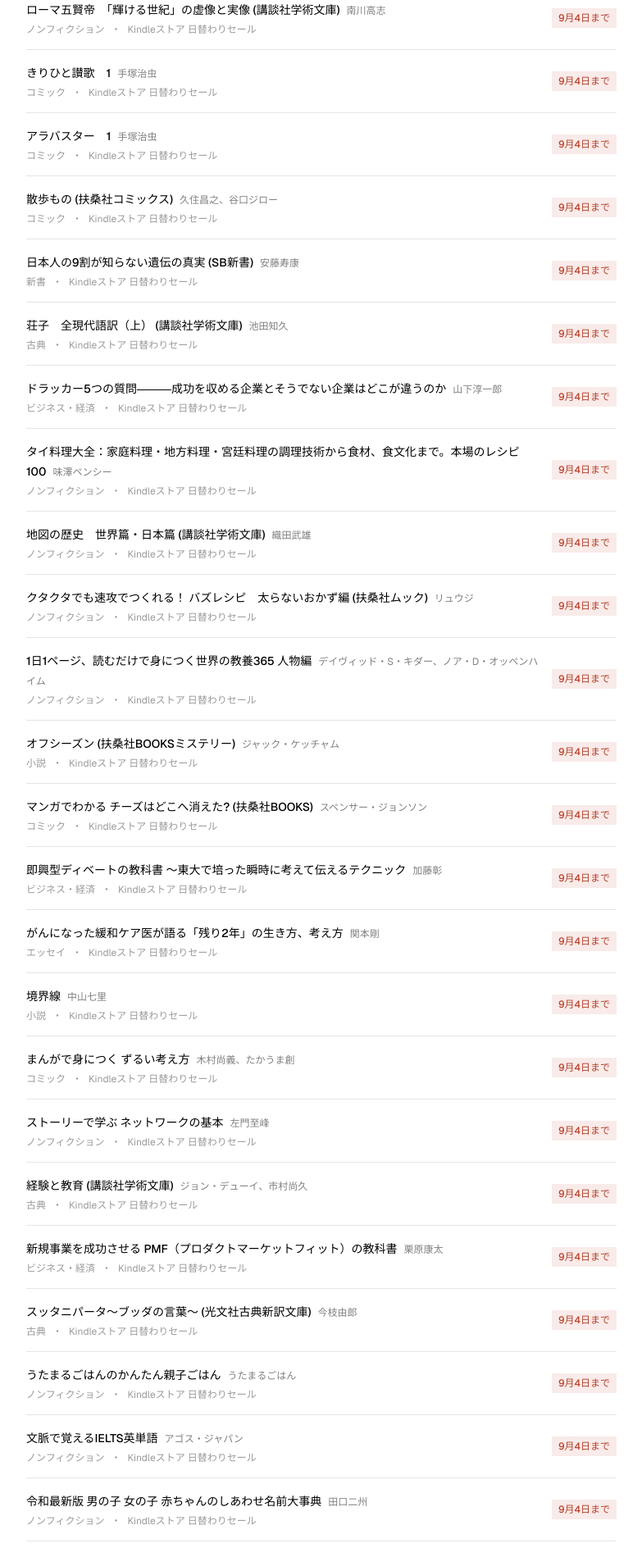
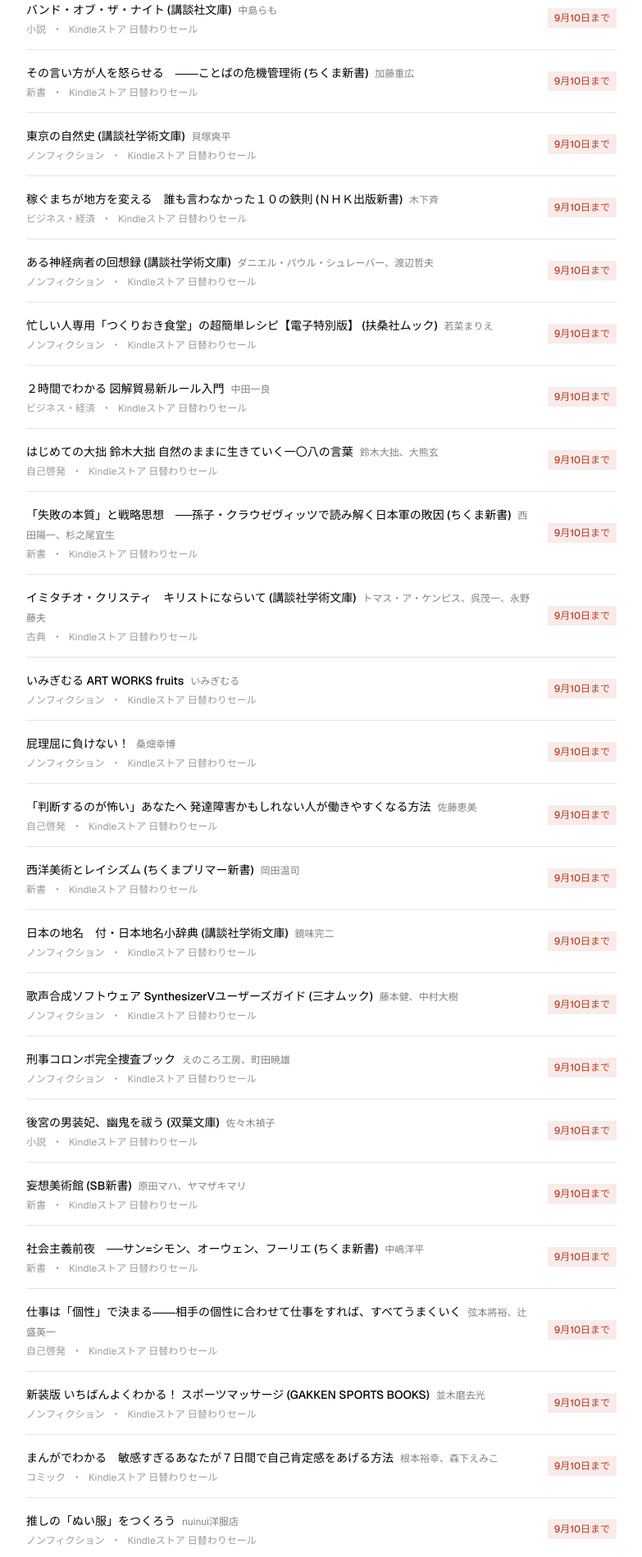
Before and after one commit to Wtr1818/kindle-sensho, a Next.js app: page /today-sale in a window 1280 px wide. Shown: the part 440-2339 px from the top of the page at 82% size, without its empty margins (248-1031 px from the left). Built offline with nearby package versions, Linux system fonts and the light colour scheme.

Commit message:
本日のKindle日替わりセール30件を実機検証のうえdailySaleList.tsを更新（2026-09-11）
entries.ts・推薦リストライブラリとの新規マッチは0件のため記事追加なし

```diff
--- a/data/dailySaleList.ts
+++ b/data/dailySaleList.ts
@@ -10,277 +10,277 @@
   saleEndsAt?: string;
 };
 
-export const dailySaleUpdatedAt = "2026-09-05";
+export const dailySaleUpdatedAt = "2026-09-11";
 
 export const dailySaleList: SaleListItem[] = [
   {
-    title: "ローマ五賢帝　「輝ける世紀」の虚像と実像 (講談社学術文庫)",
-    author: "南川高志",
-    asin: "B00IJ6V1AU",
-    link: "https://www.amazon.co.jp/dp/B00IJ6V1AU/?tag=yomimado91-22",
+    title: "バンド・オブ・ザ・ナイト (講談社文庫)",
+    author: "中島らも",
+    asin: "B00D2NG2MW",
+    link: "https://www.amazon.co.jp/dp/B00D2NG2MW/?tag=yomimado91-22",
+    saleName: "Kindleストア 日替わりセール",
+    genre: "小説",
+    saleEndsAt: "2026-09-11",
+  },
+  {
+    title: "その言い方が人を怒らせる　――ことばの危機管理術 (ちくま新書)",
+    author: "加藤重広",
+    asin: "B00I5FLAEW",
+    link: "https://www.amazon.co.jp/dp/B00I5FLAEW/?tag=yomimado91-22",
+    saleName: "Kindleストア 日替わりセール",
+    genre: "新書",
+    saleEndsAt: "2026-09-11",
+  },
+  {
+    title: "東京の自然史 (講談社学術文庫)",
+    author: "貝塚爽平",
+    asin: "B00PSE2Z4M",
+    link: "https://www.amazon.co.jp/dp/B00PSE2Z4M/?tag=yomimado91-22",
     saleName: "Kindleストア 日替わりセール",
     genre: "ノンフィクション",
-    saleEndsAt: "2026-09-05",
+    saleEndsAt: "2026-09-11",
   },
   {
-    title: "きりひと讃歌　1",
-    author: "手塚治虫",
-    asin: "B00JPXE3JM",
-    link: "https://www.amazon.co.jp/dp/B00JPXE3JM/?tag=yomimado91-22",
+    title: "稼ぐまちが地方を変える　誰も言わなかった１０の鉄則 (ＮＨＫ出版新書)",
+    author: "木下斉",
+    asin: "B00YJ6E5X4",
+    link: "https://www.amazon.co.jp/dp/B00YJ6E5X4/?tag=yomimado91-22",
+    saleName: "Kindleストア 日替わりセール",
+    genre: "ビジネス・経済",
+    saleEndsAt: "2026-09-11",
+  },
+  {
+    title: "ある神経病者の回想録 (講談社学術文庫)",
+    author: "ダニエル・パウル・シュレーバー、渡辺哲夫",
+    asin: "B016PNVMXE",
+    link: "https://www.amazon.co.jp/dp/B016PNVMXE/?tag=yomimado91-22",
+    saleName: "Kindleストア 日替わりセール",
+    genre: "ノンフィクション",
+    saleEndsAt: "2026-09-11",
+  },
+  {
+    title: "忙しい人専用「つくりおき食堂」の超簡単レシピ【電子特別版】 (扶桑社ムック)",
+    author: "若菜まりえ",
+    asin: "B07CG7ZF8W",
+    link: "https://www.amazon.co.jp/dp/B07CG7ZF8W/?tag=yomimado91-22",
+    saleName: "Kindleストア 日替わりセール",
+    genre: "ノンフィクション",
+    saleEndsAt: "2026-09-11",
+  },
+  {
+    title: "２時間でわかる 図解貿易新ルール入門",
+    author: "中田一良",
+    asin: "B07CGHH4N8",
+    link: "https://www.amazon.co.jp/dp/B07CGHH4N8/?tag=yomimado91-22",
+    saleName: "Kindleストア 日替わりセール",
+    genre: "ビジネス・経済",
+    saleEndsAt: "2026-09-11",
+  },
+  {
+    title: "はじめての大拙 鈴木大拙 自然のままに生きていく一〇八の言葉",
+    author: "鈴木大拙、大熊玄",
+    asin: "B07VT5ZK3K",
+    link: "https://www.amazon.co.jp/dp/B07VT5ZK3K/?tag=yomimado91-22",
+    saleName: "Kindleストア 日替わりセール",
+    genre: "自己啓発",
+    saleEndsAt: "2026-09-11",
+  },
+  {
+    title: "「失敗の本質」と戦略思想　──孫子・クラウゼヴィッツで読み解く日本軍の敗因 (ちくま新書)",
+    author: "西田陽一、杉之尾宜生",
+    asin: "B081V7TGG3",
+    link: "https://www.amazon.co.jp/dp/B081V7TGG3/?tag=yomimado91-22",
+    saleName: "Kindleストア 日替わりセール",
+    genre: "新書",
+    saleEndsAt: "2026-09-11",
+  },
+  {
+    title: "イミタチオ・クリスティ　キリストにならいて (講談社学術文庫)",
+    author: "トマス・ア・ケンピス、呉茂一、永野藤夫",
+    asin: "B0827TDGFZ",
+    link: "https://www.amazon.co.jp/dp/B0827TDGFZ/?tag=yomimado91-22",
+    saleName: "Kindleストア 日替わりセール",
+    genre: "古典",
+    saleEndsAt: "2026-09-11",
+  },
+  {
+    title: "いみぎむる ART WORKS fruits",
+    author: "いみぎむる",
+    asin: "B084Z48S2M",
+    link: "https://www.amazon.co.jp/dp/B084Z48S2M/?tag=yomimado91-22",
+    saleName: "Kindleストア 日替わりセール",
+    genre: "ノンフィクション",
+    saleEndsAt: "2026-09-11",
+  },
+  {
+    title: "屁理屈に負けない！",
+    author: "桑畑幸博",
+    asin: "B089LYY2XW",
+    link: "https://www.amazon.co.jp/dp/B089LYY2XW/?tag=yomimado91-22",
+    saleName: "Kindleストア 日替わりセール",
+    genre: "ノンフィクション",
+    saleEndsAt: "2026-09-11",
+  },
+  {
+    title: "「判断するのが怖い」あなたへ 発達障害かもしれない人が働きやすくなる方法",
+    author: "佐藤恵美",
+    asin: "B08CZSGQHV",
+    link: "https://www.amazon.co.jp/dp/B08CZSGQHV/?tag=yomimado91-22",
+    saleName: "Kindleストア 日替わりセール",
+    genre: "自己啓発",
+    saleEndsAt: "2026-09-11",
+  },
+  {
+    title: "西洋美術とレイシズム (ちくまプリマー新書)",
+    author: "岡田温司",
+    asin: "B08PBL956S",
+    link: "https://www.amazon.co.jp/dp/B08PBL956S/?tag=yomimado91-22",
+    saleName: "Kindleストア 日替わりセール",
+    genre: "新書",
+    saleEndsAt: "2026-09-11",
+  },
+  {
+    title: "日本の地名　付・日本地名小辞典 (講談社学術文庫)",
+    author: "鏡味完二",
+    asin: "B093WJ342L",
+    link: "https://www.amazon.co.jp/dp/B093WJ342L/?tag=yomimado91-22",
+    saleName: "Kindleストア 日替わりセール",
+    genre: "ノンフィクション",
+    saleEndsAt: "2026-09-11",
+  },
+  {
+    title: "歌声合成ソフトウェア SynthesizerVユーザーズガイド (三才ムック)",
+    author: "藤本健、中村大樹",
+    asin: "B09CGJBRY1",
+    link: "https://www.amazon.co.jp/dp/B09CGJBRY1/?tag=yomimado91-22",
+    saleName: "Kindleストア 日替わりセール",
+    genre: "ノンフィクション",
+    saleEndsAt: "2026-09-11",
+  },
+  {
+    title: "刑事コロンボ完全捜査ブック",
+    author: "えのころ工房、町田暁雄",
+    asin: "B09GS2FY5P",
+    link: "https://www.amazon.co.jp/dp/B09GS2FY5P/?tag=yomimado91-22",
+    saleName: "Kindleストア 日替わりセール",
+    genre: "ノンフィクション",
+    saleEndsAt: "2026-09-11",
+  },
+  {
+    title: "後宮の男装妃、幽鬼を祓う (双葉文庫)",
+    author: "佐々木禎子",
+    asin: "B09JVN3PBB",
+    link: "https://www.amazon.co.jp/dp/B09JVN3PBB/?tag=yomimado91-22",
+    saleName: "Kindleストア 日替わりセール",
+    genre: "小説",
+    saleEndsAt: "2026-09-11",
+  },
+  {
+    title: "妄想美術館 (SB新書)",
+    author: "原田マハ、ヤマザキマリ",
+    asin: "B09KMW8JVB",
+    link: "https://www.amazon.co.jp/dp/B09KMW8JVB/?tag=yomimado91-22",
+    saleName: "Kindleストア 日替わりセール",
+    genre: "新書",
+    saleEndsAt: "2026-09-11",
+  },
+  {
+    title: "社会主義前夜　──サン=シモン、オーウェン、フーリエ (ちくま新書)",
+    author: "中嶋洋平",
+    asin: "B0BHJH5XD8",
+    link: "https://www.amazon.co.jp/dp/B0BHJH5XD8/?tag=yomimado91-22",
+    saleName: "Kindleストア 日替わりセール",
+    genre: "新書",
+    saleEndsAt: "2026-09-11",
+  },
+  {
+    title: "仕事は「個性」で決まる――相手の個性に合わせて仕事をすれば、すべてうまくいく",
+    author: "弦本將裕、辻盛英一",
+    asin: "B0BW3XK7TF",
+    link: "https://www.amazon.co.jp/dp/B0BW3XK7TF/?tag=yomimado91-22",
+    saleName: "Kindleストア 日替わりセール",
+    genre: "自己啓発",
+    saleEndsAt: "2026-09-11",
+  },
+  {
+    title: "新装版 いちばんよくわかる！ スポーツマッサージ (GAKKEN SPORTS BOOKS)",
+    author: "並木磨去光",
+    asin: "B0BXD36CJ3",
+    link: "https://www.amazon.co.jp/dp/B0BXD36CJ3/?tag=yomimado91-22",
+    saleName: "Kindleストア 日替わりセール",
+    genre: "ノンフィクション",
+    saleEndsAt: "2026-09-11",
+  },
+  {
+    title: "まんがでわかる　敏感すぎるあなたが７日間で自己肯定感をあげる方法",
+    author: "根本裕幸、森下えみこ",
+    asin: "B0CG8SVRDQ",
+    link: "https://www.amazon.co.jp/dp/B0CG8SVRDQ/?tag=yomimado91-22",
     saleName: "Kindleストア 日替わりセール",
     genre: "コミック",
-    saleEndsAt: "2026-09-05",
+    saleEndsAt: "2026-09-11",
   },
   {
-    title: "アラバスター　1",
-    author: "手塚治虫",
-    asin: "B00JPXE5ZY",
-    link: "https://www.amazon.co.jp/dp/B00JPXE5ZY/?tag=yomimado91-22",
+    title: "推しの「ぬい服」をつくろう",
+    author: "nuinui洋服店",
+    asin: "B0CGWBWK54",
+    link: "https://www.amazon.co.jp/dp/B0CGWBWK54/?tag=yomimado91-22",
     saleName: "Kindleストア 日替わりセール",
-    genre: "コミック",
-    saleEndsAt: "2026-09-05",
+    genre: "ノンフィクション",
+    saleEndsAt: "2026-09-11",
   },
   {
-    title: "散歩もの (扶桑社コミックス)",
-    author: "久住昌之、谷口ジロー",
-    asin: "B00MAZDDD4",
-    link: "https://www.amazon.co.jp/dp/B00MAZDDD4/?tag=yomimado91-22",
+    title: "心のゾウを動かす方法",
+    author: "竹林正樹",
+    asin: "B0CH9NBKLT",
+    link: "https://www.amazon.co.jp/dp/B0CH9NBKLT/?tag=yomimado91-22",
     saleName: "Kindleストア 日替わりセール",
-    genre: "コミック",
-    saleEndsAt: "2026-09-05",
+    genre: "自己啓発",
+    saleEndsAt: "2026-09-11",
   },
   {
-    title: "日本人の9割が知らない遺伝の真実 (SB新書)",
-    author: "安藤寿康",
-    asin: "B01MROXAQD",
-    link: "https://www.amazon.co.jp/dp/B01MROXAQD/?tag=yomimado91-22",
+    title: "音声DL BOOK　中学英語で読める　はじめての英語ミステリーノベル　シャーロック・ホームズが女子高生に転生していた件",
+    author: "綿村ゆり、カレン・ヘドリック",
+    asin: "B0CM3JDD4R",
+    link: "https://www.amazon.co.jp/dp/B0CM3JDD4R/?tag=yomimado91-22",
     saleName: "Kindleストア 日替わりセール",
-    genre: "新書",
-    saleEndsAt: "2026-09-05",
+    genre: "ノンフィクション",
+    saleEndsAt: "2026-09-11",
   },
   {
-    title: "荘子　全現代語訳（上） (講談社学術文庫)",
-    author: "池田知久",
-    asin: "B072N2P4HG",
-    link: "https://www.amazon.co.jp/dp/B072N2P4HG/?tag=yomimado91-22",
+    title: "英語リプロダクショントレーニング 改訂新版 ネイティブの子どもたちもやっている",
+    author: "小倉慶郎",
+    asin: "B0CW1FT5GX",
+    link: "https://www.amazon.co.jp/dp/B0CW1FT5GX/?tag=yomimado91-22",
     saleName: "Kindleストア 日替わりセール",
-    genre: "古典",
-    saleEndsAt: "2026-09-05",
+    genre: "ノンフィクション",
+    saleEndsAt: "2026-09-11",
   },
   {
-    title: "ドラッカー5つの質問―――成功を収める企業とそうでない企業はどこが違うのか",
-    author: "山下淳一郎",
-    asin: "B077YVPPKK",
-    link: "https://www.amazon.co.jp/dp/B077YVPPKK/?tag=yomimado91-22",
+    title: "ビジネス英語パワー音読トレーニング",
+    author: "横山カズ",
+    asin: "B0CW1GLR88",
+    link: "https://www.amazon.co.jp/dp/B0CW1GLR88/?tag=yomimado91-22",
+    saleName: "Kindleストア 日替わりセール",
+    genre: "ノンフィクション",
+    saleEndsAt: "2026-09-11",
+  },
+  {
+    title: "酒ビジネス",
+    author: "髙橋理人",
+    asin: "B0CWCFKP4S",
+    link: "https://www.amazon.co.jp/dp/B0CWCFKP4S/?tag=yomimado91-22",
     saleName: "Kindleストア 日替わりセール",
     genre: "ビジネス・経済",
-    saleEndsAt: "2026-09-05",
+    saleEndsAt: "2026-09-11",
   },
   {
-    title: "タイ料理大全：家庭料理・地方料理・宮廷料理の調理技術から食材、食文化まで。本場のレシピ100",
-    author: "味澤ペンシー",
-    asin: "B07BFR9VY5",
-    link: "https://www.amazon.co.jp/dp/B07BFR9VY5/?tag=yomimado91-22",
+    title: "英語リプロダクショントレーニング ビジネス編 改訂新版 ネイティブの子どもたちもやっている",
+    author: "小倉慶郎",
+    asin: "B0CZ4MWDGY",
+    link: "https://www.amazon.co.jp/dp/B0CZ4MWDGY/?tag=yomimado91-22",
     saleName: "Kindleストア 日替わりセール",
     genre: "ノンフィクション",
-    saleEndsAt: "2026-09-05",
-  },
-  {
-    title: "地図の歴史　世界篇・日本篇 (講談社学術文庫)",
-    author: "織田武雄",
-    asin: "B07CPVXWV6",
-    link: "https://www.amazon.co.jp/dp/B07CPVXWV6/?tag=yomimado91-22",
-    saleName: "Kindleストア 日替わりセール",
-    genre: "ノンフィクション",
-    saleEndsAt: "2026-09-05",
-  },
-  {
-    title: "クタクタでも速攻でつくれる！ バズレシピ　太らないおかず編 (扶桑社ムック)",
-    author: "リュウジ",
-    asin: "B07MC9Q52J",
-    link: "https://www.amazon.co.jp/dp/B07MC9Q52J/?tag=yomimado91-22",
-    saleName: "Kindleストア 日替わりセール",
-    genre: "ノンフィクション",
-    saleEndsAt: "2026-09-05",
-  },
-  {
-    title: "1日1ページ、読むだけで身につく世界の教養365 人物編",
-    author: "デイヴィッド・S・キダー、ノア・D・オッペンハイム",
-    asin: "B07QHJ5PY2",
-    link: "https://www.amazon.co.jp/dp/B07QHJ5PY2/?tag=yomimado91-22",
-    saleName: "Kindleストア 日替わりセール",
-    genre: "ノンフィクション",
-    saleEndsAt: "2026-09-05",
-  },
-  {
-    title: "オフシーズン (扶桑社BOOKSミステリー)",
-    author: "ジャック・ケッチャム",
-    asin: "B0848KH2SC",
-    link: "https://www.amazon.co.jp/dp/B0848KH2SC/?tag=yomimado91-22",
-    saleName: "Kindleストア 日替わりセール",
-    genre: "小説",
-    saleEndsAt: "2026-09-05",
-  },
-  {
-    title: "マンガでわかる チーズはどこへ消えた? (扶桑社BOOKS)",
-    author: "スペンサー・ジョンソン",
-    asin: "B08698C527",
-    link: "https://www.amazon.co.jp/dp/B08698C527/?tag=yomimado91-22",
-    saleName: "Kindleストア 日替わりセール",
-    genre: "コミック",
-    saleEndsAt: "2026-09-05",
-  },
-  {
-    title: "即興型ディベートの教科書 ～東大で培った瞬時に考えて伝えるテクニック",
-    author: "加藤彰",
-    asin: "B08L851NWT",
-    link: "https://www.amazon.co.jp/dp/B08L851NWT/?tag=yomimado91-22",
-    saleName: "Kindleストア 日替わりセール",
-    genre: "ビジネス・経済",
-    saleEndsAt: "2026-09-05",
-  },
-  {
-    title: "がんになった緩和ケア医が語る「残り2年」の生き方、考え方",
-    author: "関本剛",
-    asin: "B08NX6FR6Z",
-    link: "https://www.amazon.co.jp/dp/B08NX6FR6Z/?tag=yomimado91-22",
-    saleName: "Kindleストア 日替わりセール",
-    genre: "エッセイ",
-    saleEndsAt: "2026-09-05",
-  },
-  {
-    title: "境界線",
-    author: "中山七里",
-    asin: "B08PZ8XCTV",
-    link: "https://www.amazon.co.jp/dp/B08PZ8XCTV/?tag=yomimado91-22",
-    saleName: "Kindleストア 日替わりセール",
-    genre: "小説",
-    saleEndsAt: "2026-09-05",
-  },
-  {
-    title: "まんがで身につく ずるい考え方",
-    author: "木村尚義、たかうま創",
-    asin: "B08VN6453F",
-    link: "https://www.amazon.co.jp/dp/B08VN6453F/?tag=yomimado91-22",
-    saleName: "Kindleストア 日替わりセール",
-    genre: "コミック",
-    saleEndsAt: "2026-09-05",
-  },
-  {
-    title: "ストーリーで学ぶ ネットワークの基本",
-    author: "左門至峰",
-    asin: "B094V6FQXB",
-    link: "https://www.amazon.co.jp/dp/B094V6FQXB/?tag=yomimado91-22",
-    saleName: "Kindleストア 日替わりセール",
-    genre: "ノンフィクション",
-    saleEndsAt: "2026-09-05",
-  },
-  {
-    title: "経験と教育 (講談社学術文庫)",
-    author: "ジョン・デューイ、市村尚久",
-    asin: "B09H2F543V",
-    link: "https://www.amazon.co.jp/dp/B09H2F543V/?tag=yomimado91-22",
-    saleName: "Kindleストア 日替わりセール",
-    genre: "古典",
-    saleEndsAt: "2026-09-05",
-  },
-  {
-    title: "新規事業を成功させる PMF（プロダクトマーケットフィット）の教科書",
-    author: "栗原康太",
-    asin: "B0BF4JZX2B",
-    link: "https://www.amazon.co.jp/dp/B0BF4JZX2B/?tag=yomimado91-22",
-    saleName: "Kindleストア 日替わりセール",
-    genre: "ビジネス・経済",
-    saleEndsAt: "2026-09-05",
-  },
-  {
-    title: "スッタニパータ～ブッダの言葉～ (光文社古典新訳文庫)",
-    author: "今枝由郎",
-    asin: "B0BPGSBXMC",
-    link: "https://www.amazon.co.jp/dp/B0BPGSBXMC/?tag=yomimado91-22",
-    saleName: "Kindleストア 日替わりセール",
-    genre: "古典",
-    saleEndsAt: "2026-09-05",
-  },
-  {
-    title: "うたまるごはんのかんたん親子ごはん",
-    author: "うたまるごはん",
-    asin: "B0CN6TL9KJ",
-    link: "https://www.amazon.co.jp/dp/B0CN6TL9KJ/?tag=yomimado91-22",
-    saleName: "Kindleストア 日替わりセール",
-    genre: "ノンフィクション",
-    saleEndsAt: "2026-09-05",
-  },
-  {
-    title: "文脈で覚えるIELTS英単語",
-    author: "アゴス・ジャパン",
-    asin: "B0CTC35YJT",
-    link: "https://www.amazon.co.jp/dp/B0CTC35YJT/?tag=yomimado91-22",
-    saleName: "Kindleストア 日替わりセール",
-    genre: "ノンフィクション",
-    saleEndsAt: "2026-09-05",
-  },
-  {
-    title: "令和最新版 男の子 女の子 赤ちゃんのしあわせ名前大事典",
-    author: "田口二州",
-    asin: "B0CX1K5Q85",
-    link: "https://www.amazon.co.jp/dp/B0CX1K5Q85/?tag=yomimado91-22",
-    saleName: "Kindleストア 日替わりセール",
-    genre: "ノンフィクション",
-    saleEndsAt: "2026-09-05",
-  },
-  {
-    title: "とにかく「わかりやすい」スライドデザインの基本とアイデア",
-    author: "インクデザイン株式会社",
-    asin: "B0D228JM81",
-    link: "https://www.amazon.co.jp/dp/B0D228JM81/?tag=yomimado91-22",
-    saleName: "Kindleストア 日替わりセール",
-    genre: "ビジネス・経済",
-    saleEndsAt: "2026-09-05",
-  },
-  {
-    title: "仕事 (講談社学術文庫)",
-    author: "今村仁司",
-    asin: "B0DBH8P5W9",
-    link: "https://www.amazon.co.jp/dp/B0DBH8P5W9/?tag=yomimado91-22",
-    saleName: "Kindleストア 日替わりセール",
-    genre: "古典",
-    saleEndsAt: "2026-09-05",
-  },
-  {
-    title: "英検準1級をひとつひとつわかりやすく。改訂版",
-    author: "辰巳友昭",
-    asin: "B0DF7HM3SS",
-    link: "https://www.amazon.co.jp/dp/B0DF7HM3SS/?tag=yomimado91-22",
-    saleName: "Kindleストア 日替わりセール",
-    genre: "ノンフィクション",
-    saleEndsAt: "2026-09-05",
-  },
-  {
-    title: "学べるラブリーpresents　笑って儲かる マヂ株超入門 (扶桑社BOOKS)",
-    author: "松井証券・武藤正樹",
-    asin: "B0F1DP14N8",
-    link: "https://www.amazon.co.jp/dp/B0F1DP14N8/?tag=yomimado91-22",
-    saleName: "Kindleストア 日替わりセール",
-    genre: "ビジネス・経済",
-    saleEndsAt: "2026-09-05",
-  },
-  {
-    title: "税理士ならだれでも年収3000万",
-    author: "池上成満",
-    asin: "B0F1TZZPQW",
-    link: "https://www.amazon.co.jp/dp/B0F1TZZPQW/?tag=yomimado91-22",
-    saleName: "Kindleストア 日替わりセール",
-    genre: "ビジネス・経済",
-    saleEndsAt: "2026-09-05",
-  },
-  {
-    title: "HISTORIA［ヒストリア］ 日本史探究精選問題集【改訂版】",
-    author: "佐藤四郎、舩倉淳",
-    asin: "B0FF4KY9Q9",
-    link: "https://www.amazon.co.jp/dp/B0FF4KY9Q9/?tag=yomimado91-22",
-    saleName: "Kindleストア 日替わりセール",
-    genre: "ノンフィクション",
-    saleEndsAt: "2026-09-05",
+    saleEndsAt: "2026-09-11",
   },
 ];
```
